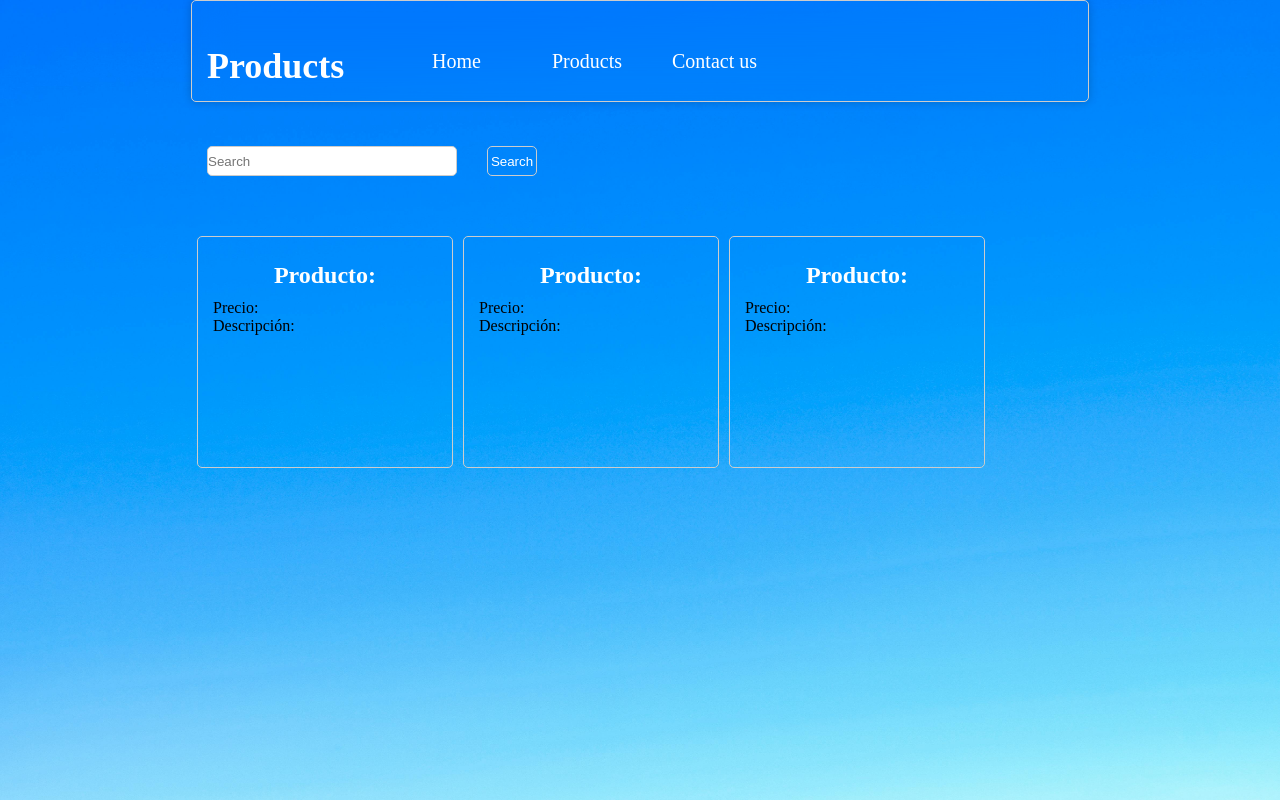
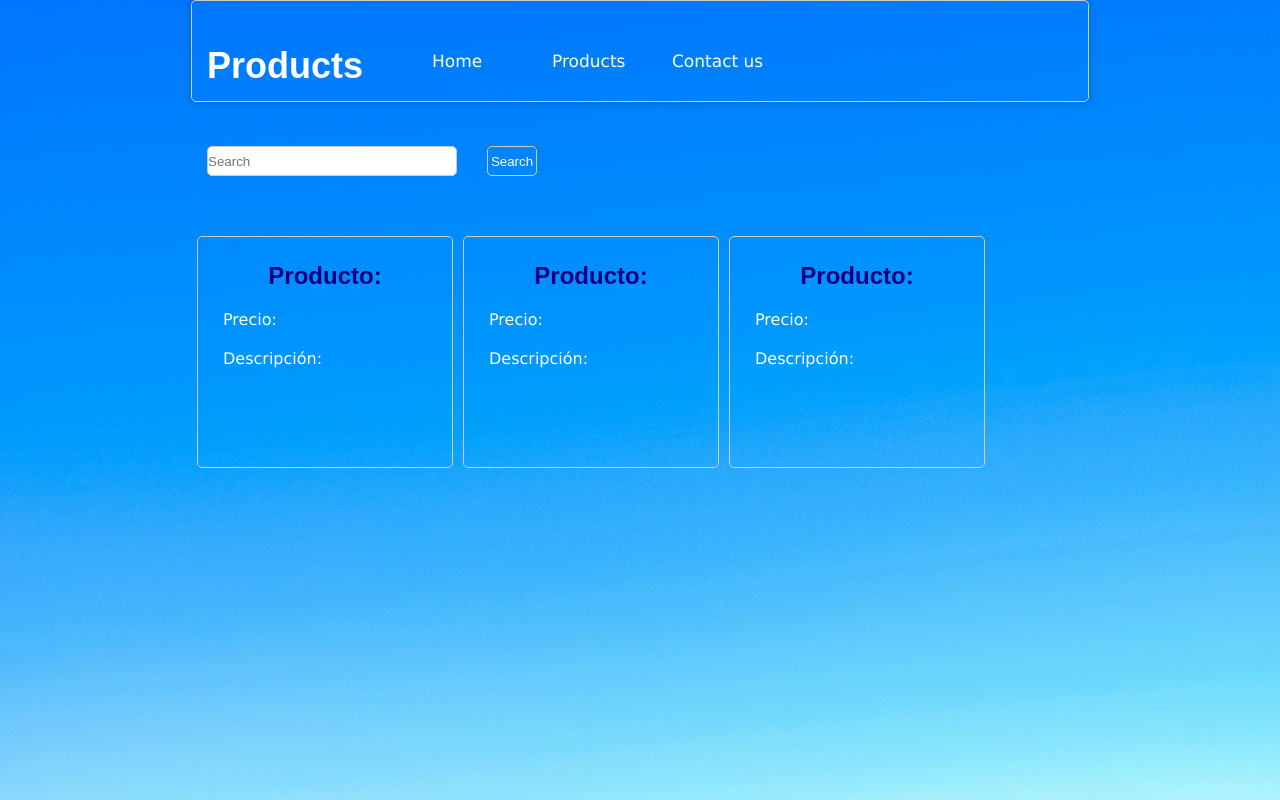
Before and after one commit to ingMarAmaya/prueba-tec, a Vue app in the folder prueba/: page / in a window 1280 px wide. Built offline with nearby package versions, Linux system fonts and the light colour scheme.

Commit message:
modified fonts

```diff
--- a/prueba/src/components/header.vue
+++ b/prueba/src/components/header.vue
@@ -41,6 +41,7 @@
         width: 200px;
         color: white;
         padding: 15px;
+        font-family: Arial, Helvetica, sans-serif
     }
     ul li{
         width: 100px;
@@ -55,11 +56,17 @@
     ul li a{
         color: white;
         /* padding: 10px 20px; */
-        font-size: 20px;
+        font-size: 17px;
         width: 50px;
         height: 100px;
         line-height: 100px;
+        font-family: Verdana, Geneva, Tahoma, sans-serif;
+        font-weight: 500;
     }
+    /* ul li:hover{
+        background-color: white;
+        color: navy;
+    } */
     .clearFix{
         float: none;
         clear: both;
--- a/prueba/src/components/tarjetas.vue
+++ b/prueba/src/components/tarjetas.vue
@@ -29,8 +29,15 @@
         padding: 15px;
     }
     .tarjeta h2{
-        color: white;
+        color: Navy;
         text-align: center;
         padding: 10px;
+        font-family: Arial, Helvetica, sans-serif;
+    }
+    .tarjeta p{
+        color: white;
+        text-align: justify;
+        padding: 10px;
+        font-family: Verdana, Geneva, Tahoma, sans-serif;
     }
 </style>
```
